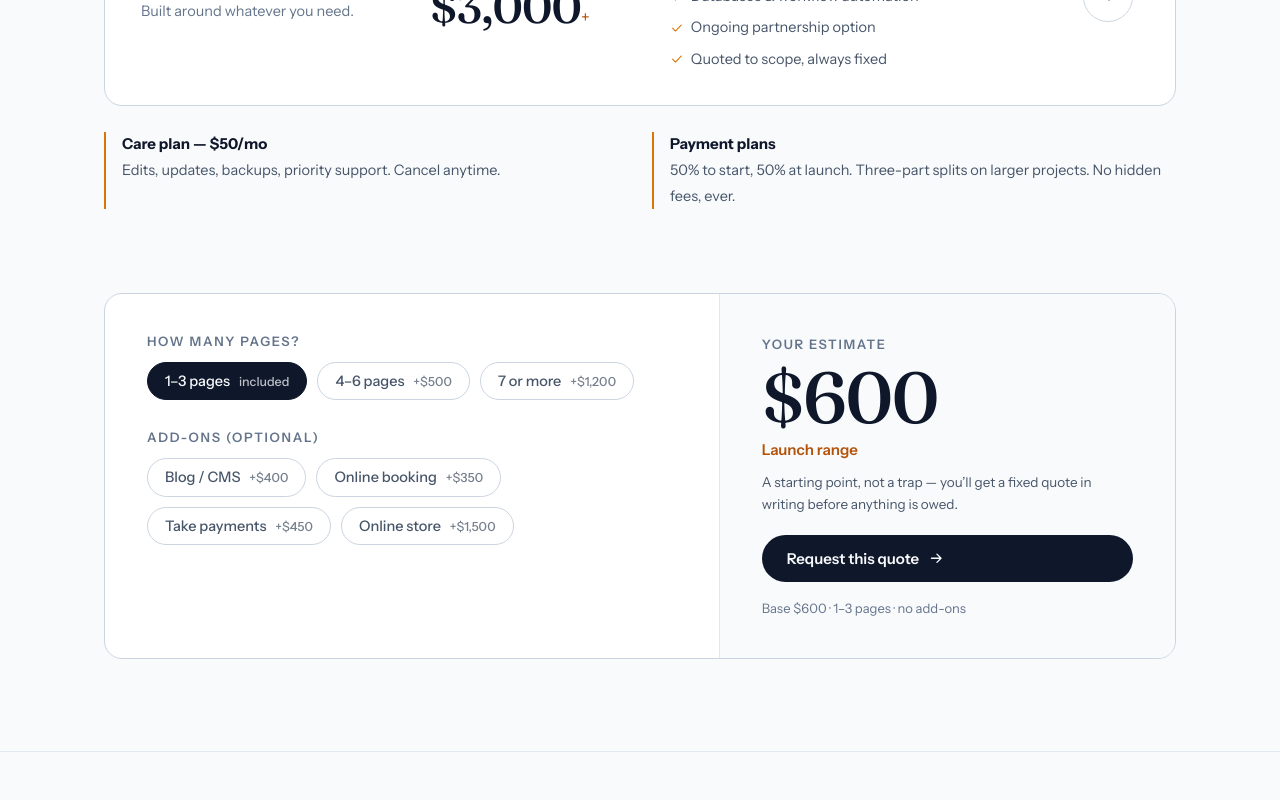
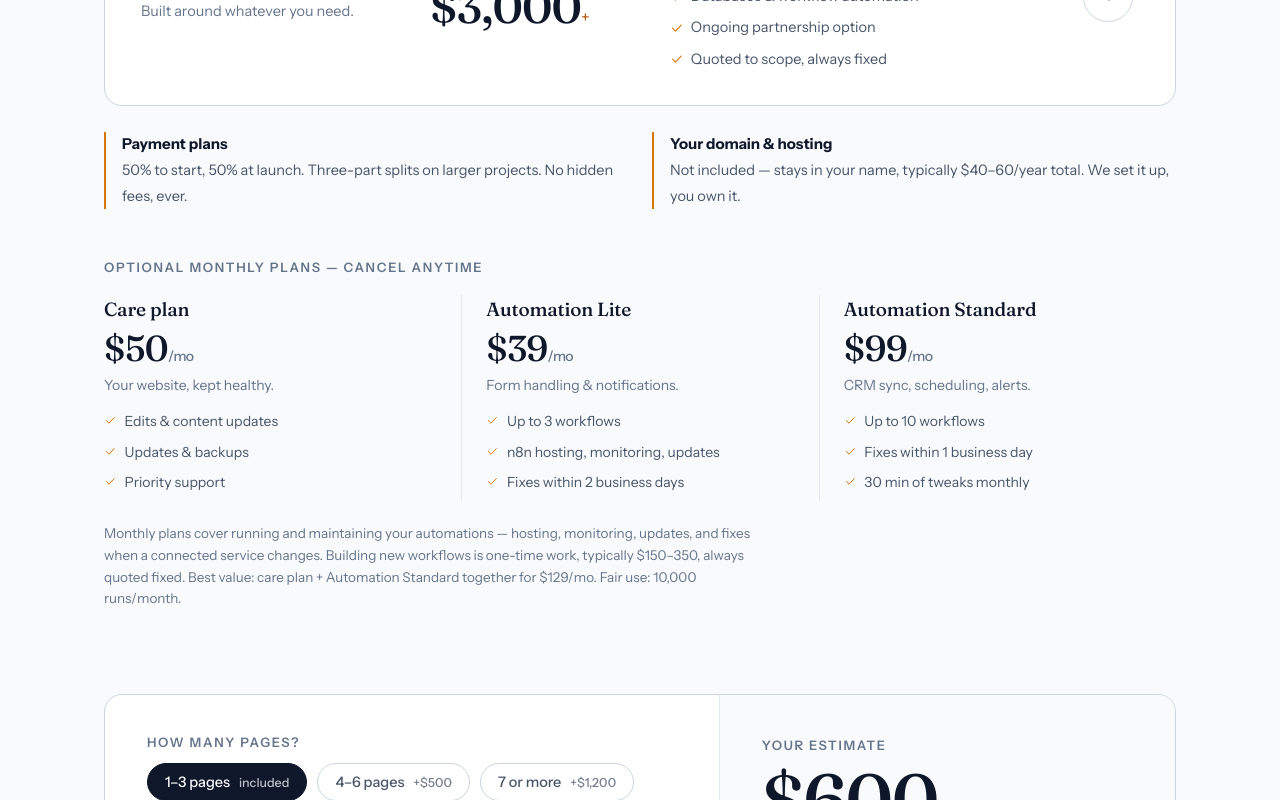
Before and after one commit to lyolayale/dkm, a Next.js app: page / in a window 1280 px wide. Shown: the part 2820-3620 px from the top of the page. Built offline with nearby package versions, Linux system fonts and the light colour scheme; no server answers.

Commit message:
Add Estimator logic

```diff
--- a/app/globals.css
+++ b/app/globals.css
@@ -440,6 +440,95 @@ section {
 .steps p {
   color: var(--text-2);
   font-size: 15px;
+}
+
+/* ==== MONTHLY PLAN (care + automation) ==== */
+.plans-label {
+  font-size: 13px;
+  font-weight: 600;
+  letter-spacing: 0.13em;
+  text-transform: uppercase;
+  color: var(--text-3);
+  margin-top: 48px;
+}
+.plans {
+  display: grid;
+  grid-template-columns: repeat(3, 1fr);
+  margin-top: 18px;
+}
+.plan {
+  border-left: 1px solid var(--line);
+  padding: 4px 24px 8px 24px;
+}
+.plan:first-child {
+  border-left: none;
+  padding-left: 0;
+}
+.plan h3 {
+  font-size: 19px;
+  margin-bottom: 10px;
+}
+.plan-price {
+  font-family: var(--font-fraunces), serif;
+  font-weight: 500;
+  font-size: 36px;
+  line-height: 1;
+  letter-spacing: -0.02em;
+}
+.plan-price span {
+  font-family: var(--font-sans), sans-serif;
+  font-size: 14px;
+  color: var(--text-3);
+}
+.plan-desc {
+  color: var(--text-3);
+  font-size: 14px;
+  margin: 8px 0 14px;
+}
+.plan ul {
+  list-style: none;
+  display: grid;
+  gap: 8px;
+}
+.plan ul li {
+  display: flex;
+  align-items: flex-start;
+  gap: 8px;
+  font-size: 14px;
+  color: var(--text-2);
+}
+.plan ul .ic {
+  color: var(--accent-bright);
+  margin-top: 4px;
+  width: 0.9em;
+  height: 0.9em;
+}
+.plans-note {
+  color: var(--text-3);
+  font-size: 13.5px;
+  margin-top: 22px;
+  max-width: 72ch;
+}
+@media (max-width: 860px) {
+  .plans {
+    grid-template-columns: 1fr;
+  }
+  .plan {
+    border-left: none;
+    border-top: 1px solid var(--line);
+    padding: 18px 0 12px;
+  }
+  .plan:first-child {
+    border-top: none;
+    padding-top: 0;
+  }
+}
+
+/* Estimator */
+.est-sub {
+  color: var(--text-3);
+  font-size: 13px;
+  margin-top: 6px;
 }
 
 /* ============================================================ PRICING LEDGER */
--- a/components/Estimator.jsx
+++ b/components/Estimator.jsx
@@ -77,8 +77,12 @@ export default function Estimator() {
         "Hi! I used the price estimator on your site.",
         "",
         `Pages: ${pages.label}`,
-        `Add-ons: ${addons.length ? addons.map(a => a.label).join(", ") : "none"}`,
+        `Add-ons: ${
+          addons.length ? addons.map(a => a.label).join(", ") : "none"
+        }`,
         `Estimate: about ${fmt(total)}`,
+        "",
+        "Automations I might need (form alerts, CRM sync, booking, etc.): ",
         "",
         "A bit about my business: ",
       ].join("\n"),
@@ -110,7 +114,9 @@ export default function Estimator() {
             {ADDONS.map(a => (
               <button
                 key={a.id}
-                className={`chip${addons.some(x => x.id === a.id) ? " active" : ""}`}
+                className={`chip${
+                  addons.some(x => x.id === a.id) ? " active" : ""
+                }`}
                 onClick={() => toggleAddon(a)}
               >
                 {a.label} <small>+${a.add.toLocaleString("en-US")}</small>
@@ -135,6 +141,9 @@ export default function Estimator() {
           Base $600 · {pages.label} ·{" "}
           {addons.length ? addons.map(a => a.label).join(", ") : "no add-ons"}
         </p>
+        <p className="est-sub">
+          Optional monthly: care $50/mo · automations from $39/mo
+        </p>
       </div>
     </div>
   );
--- a/components/Pricing.jsx
+++ b/components/Pricing.jsx
@@ -60,6 +60,39 @@ const TIERS = [
   },
 ];
 
+const MONTHLY_PLANS = [
+  {
+    name: "Care plan",
+    price: 50,
+    desc: "Your website, kept healthy.",
+    points: [
+      "Edits & content updates",
+      "Updates & backups",
+      "Priority support",
+    ],
+  },
+  {
+    name: "Automation Lite",
+    price: 39,
+    desc: "Form handling & notifications.",
+    points: [
+      "Up to 3 workflows",
+      "n8n hosting, monitoring, updates",
+      "Fixes within 2 business days",
+    ],
+  },
+  {
+    name: "Automation Standard",
+    price: 99,
+    desc: "CRM sync, scheduling, alerts.",
+    points: [
+      "Up to 10 workflows",
+      "Fixes within 1 business day",
+      "30 min of tweaks monthly",
+    ],
+  },
+];
+
 export default function Pricing() {
   return (
     <section className="sec" id="pricing">
@@ -111,19 +144,50 @@ export default function Pricing() {
         <Reveal>
           <div className="pricing-notes">
             <div>
-              <strong>Care plan — $50/mo</strong>
-              <span>
-                Edits, updates, backups, priority support. Cancel anytime.
-              </span>
-            </div>
-            <div>
               <strong>Payment plans</strong>
               <span>
                 50% to start, 50% at launch. Three-part splits on larger
                 projects. No hidden fees, ever.
               </span>
             </div>
+            <div>
+              <strong>Your domain &amp; hosting</strong>
+              <span>
+                Not included — stays in your name, typically $40–60/year total.
+                We set it up, you own it.
+              </span>
+            </div>
           </div>
+        </Reveal>
+
+        <Reveal>
+          <p className="plans-label">Optional monthly plans — cancel anytime</p>
+          <div className="plans">
+            {MONTHLY_PLANS.map(p => (
+              <div className="plan" key={p.name}>
+                <h3>{p.name}</h3>
+                <p className="plan-price">
+                  ${p.price}
+                  <span>/mo</span>
+                </p>
+                <p className="plan-desc">{p.desc}</p>
+                <ul>
+                  {p.points.map(pt => (
+                    <li key={pt}>
+                      <Icon name="check" /> {pt}
+                    </li>
+                  ))}
+                </ul>
+              </div>
+            ))}
+          </div>
+          <p className="plans-note">
+            Monthly plans cover running and maintaining your automations —
+            hosting, monitoring, updates, and fixes when a connected service
+            changes. Building new workflows is one-time work, typically
+            $150–350, always quoted fixed. Best value: care plan + Automation
+            Standard together for $129/mo. Fair use: 10,000 runs/month.
+          </p>
         </Reveal>
 
         <Estimator />
```
Also changed, not shown: lib/faq.js.
